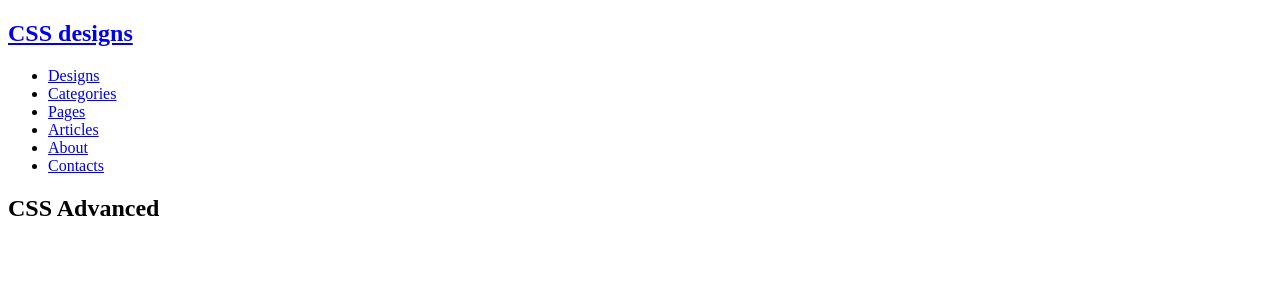
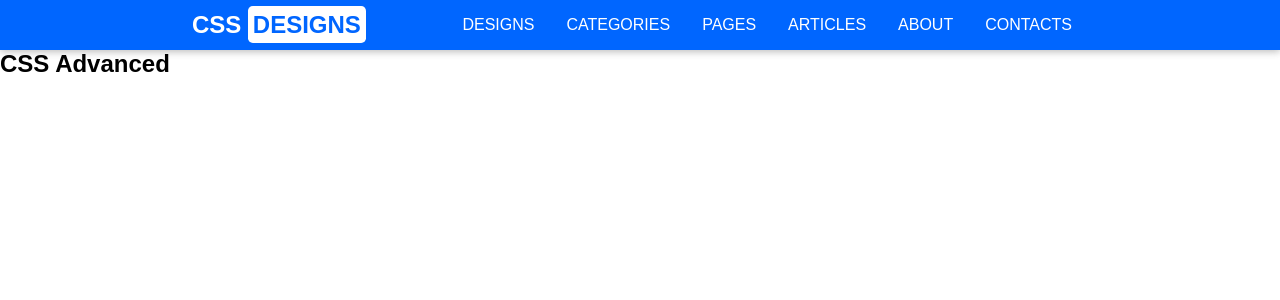
Before and after one commit to KrisiKostadinov/css-advanced, a Jekyll site: the page docs/index.html, which Jekyll copies as it is, in a window 1280 px wide. Shown: the top 300 px of the page. Built offline with Jekyll 4.4.1, drawn with Linux system fonts in a browser that asks for light colours.

Commit message:
Fix bugs.

```diff
--- a/_layouts/main.html
+++ b/_layouts/main.html
@@ -3,7 +3,7 @@
   <head>
     <meta charset="utf-8">
     <title>{{ page.title }}</title>
-    <link rel="stylesheet" href="{{ site.baseurl }}../css/main.css">
+    <link rel="stylesheet" href="{{ site.baseurl }}/../../css/main.css">
   </head>
   <body>
     <nav class="navbar">
--- a/docs/404.html
+++ b/docs/404.html
@@ -3,7 +3,7 @@
   <head>
     <meta charset="utf-8">
     <title></title>
-    <link rel="stylesheet" href="/css-advanced../css/main.css">
+    <link rel="stylesheet" href="/css-advanced/../../css/main.css">
   </head>
   <body>
     <nav class="navbar">
--- a/docs/about/index.html
+++ b/docs/about/index.html
@@ -3,7 +3,7 @@
   <head>
     <meta charset="utf-8">
     <title>About</title>
-    <link rel="stylesheet" href="/css-advanced../css/main.css">
+    <link rel="stylesheet" href="/css-advanced/../../css/main.css">
   </head>
   <body>
     <nav class="navbar">
--- a/docs/feed.xml
+++ b/docs/feed.xml
@@ -1,4 +1,4 @@
-<?xml version="1.0" encoding="utf-8"?><feed xmlns="http://www.w3.org/2005/Atom" ><generator uri="https://jekyllrb.com/" version="4.0.0">Jekyll</generator><link href="http://localhost:4000/css-advanced/feed.xml" rel="self" type="application/atom+xml" /><link href="http://localhost:4000/css-advanced/" rel="alternate" type="text/html" /><updated>2019-11-06T15:24:23+02:00</updated><id>http://localhost:4000/css-advanced/feed.xml</id><title type="html">Your awesome title</title><subtitle>some description</subtitle><entry><title type="html">Welcome to Jekyll!</title><link href="http://localhost:4000/css-advanced/jekyll/update/2019/11/05/welcome-to-jekyll.html" rel="alternate" type="text/html" title="Welcome to Jekyll!" /><published>2019-11-05T15:28:37+02:00</published><updated>2019-11-05T15:28:37+02:00</updated><id>http://localhost:4000/css-advanced/jekyll/update/2019/11/05/welcome-to-jekyll</id><content type="html" xml:base="http://localhost:4000/css-advanced/jekyll/update/2019/11/05/welcome-to-jekyll.html">&lt;p&gt;You’ll find this post in your &lt;code class=&quot;highlighter-rouge&quot;&gt;_posts&lt;/code&gt; directory. Go ahead and edit it and re-build the site to see your changes. You can rebuild the site in many different ways, but the most common way is to run &lt;code class=&quot;highlighter-rouge&quot;&gt;jekyll serve&lt;/code&gt;, which launches a web server and auto-regenerates your site when a file is updated.&lt;/p&gt;
+<?xml version="1.0" encoding="utf-8"?><feed xmlns="http://www.w3.org/2005/Atom" ><generator uri="https://jekyllrb.com/" version="4.0.0">Jekyll</generator><link href="http://localhost:4000/css-advanced/feed.xml" rel="self" type="application/atom+xml" /><link href="http://localhost:4000/css-advanced/" rel="alternate" type="text/html" /><updated>2019-11-06T15:26:57+02:00</updated><id>http://localhost:4000/css-advanced/feed.xml</id><title type="html">Your awesome title</title><subtitle>some description</subtitle><entry><title type="html">Welcome to Jekyll!</title><link href="http://localhost:4000/css-advanced/jekyll/update/2019/11/05/welcome-to-jekyll.html" rel="alternate" type="text/html" title="Welcome to Jekyll!" /><published>2019-11-05T15:28:37+02:00</published><updated>2019-11-05T15:28:37+02:00</updated><id>http://localhost:4000/css-advanced/jekyll/update/2019/11/05/welcome-to-jekyll</id><content type="html" xml:base="http://localhost:4000/css-advanced/jekyll/update/2019/11/05/welcome-to-jekyll.html">&lt;p&gt;You’ll find this post in your &lt;code class=&quot;highlighter-rouge&quot;&gt;_posts&lt;/code&gt; directory. Go ahead and edit it and re-build the site to see your changes. You can rebuild the site in many different ways, but the most common way is to run &lt;code class=&quot;highlighter-rouge&quot;&gt;jekyll serve&lt;/code&gt;, which launches a web server and auto-regenerates your site when a file is updated.&lt;/p&gt;
 
 &lt;p&gt;Jekyll requires blog post files to be named according to the following format:&lt;/p&gt;
 
--- a/docs/index.html
+++ b/docs/index.html
@@ -3,7 +3,7 @@
   <head>
     <meta charset="utf-8">
     <title>index</title>
-    <link rel="stylesheet" href="/css-advanced../css/main.css">
+    <link rel="stylesheet" href="/css-advanced/../../css/main.css">
   </head>
   <body>
     <nav class="navbar">
```
